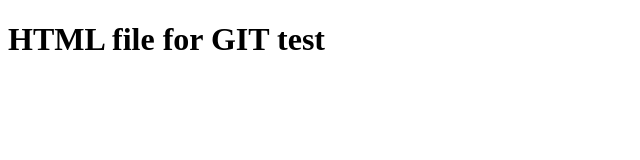
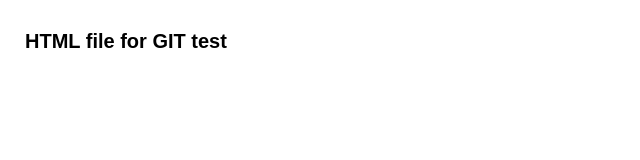
Before and after one commit to adrianjacinto101/portfolio, a plain HTML site: page index.html in a window 1280 px wide. Shown: the whole page, without its empty margins (0-640 px from the left). Drawn offline with Linux system fonts and the light colour scheme.

Commit message:
Added style sheet
After struggling with ssh and just choosing login option, I have moved on successfully. I've added added more changes in the form of a stylesheet.

```diff
--- a/index.html
+++ b/index.html
@@ -1,5 +1,7 @@
 <!DOCTYPE html>
-<head> </head>
+<head>
+  <link rel="stylesheet" href="styles.css" />
+</head>
 <body>
   <h1>HTML file for GIT test</h1>
 </body>
--- /dev/null
+++ b/styles.css
@@ -0,0 +1,24 @@
+* {
+  margin: 0;
+  padding: 0;
+  box-sizing: inherit;
+}
+
+html {
+  font-size: 62.5%;
+  box-sizing: border-box;
+}
+
+body {
+  font-family: "Manrope", sans-serif;
+  color: var(--color-light--2);
+  font-weight: 400;
+  line-height: 1.6;
+  height: 100vh;
+  overscroll-behavior-y: none;
+
+  background-color: #fff;
+  padding: 2.5rem;
+
+  display: flex;
+}
```
